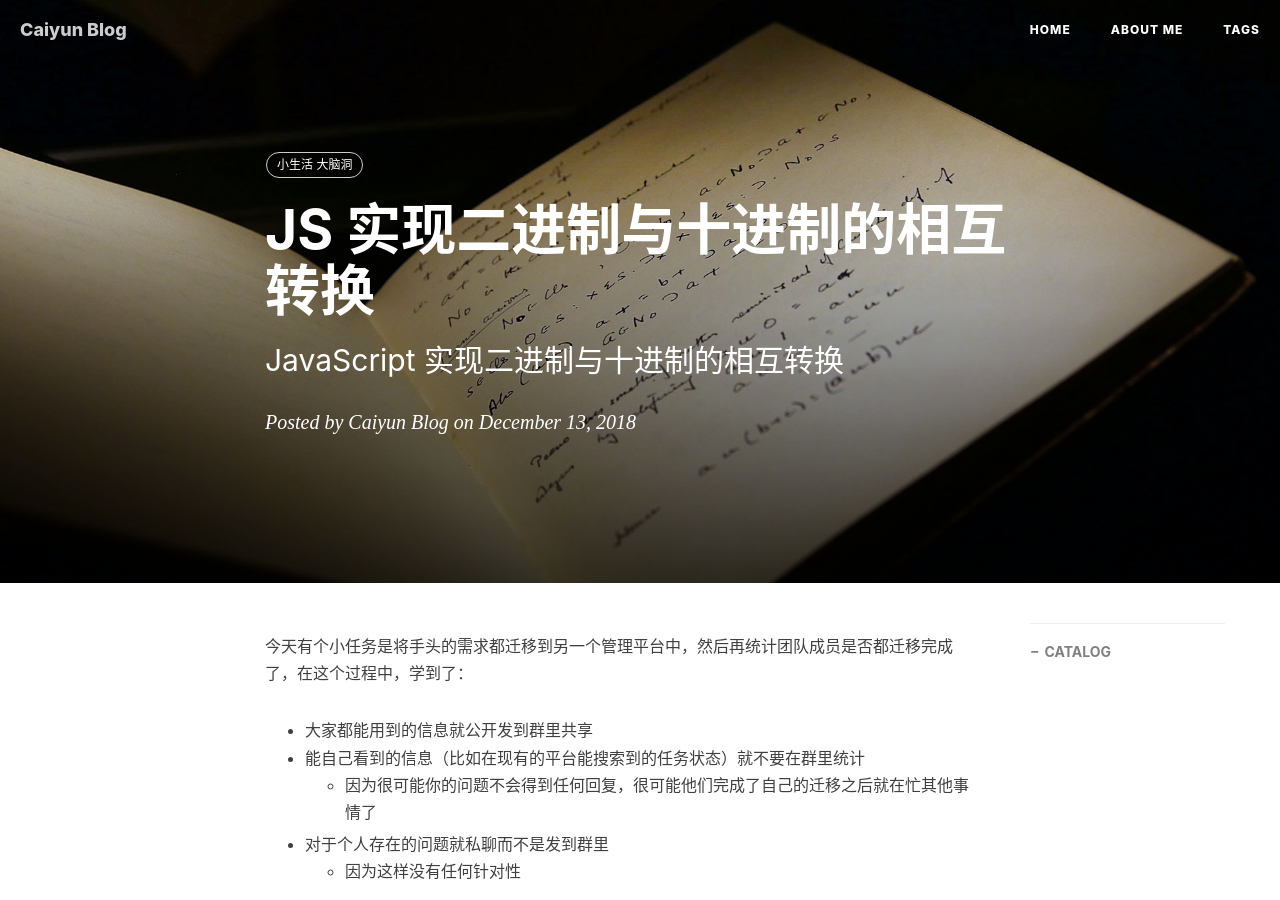
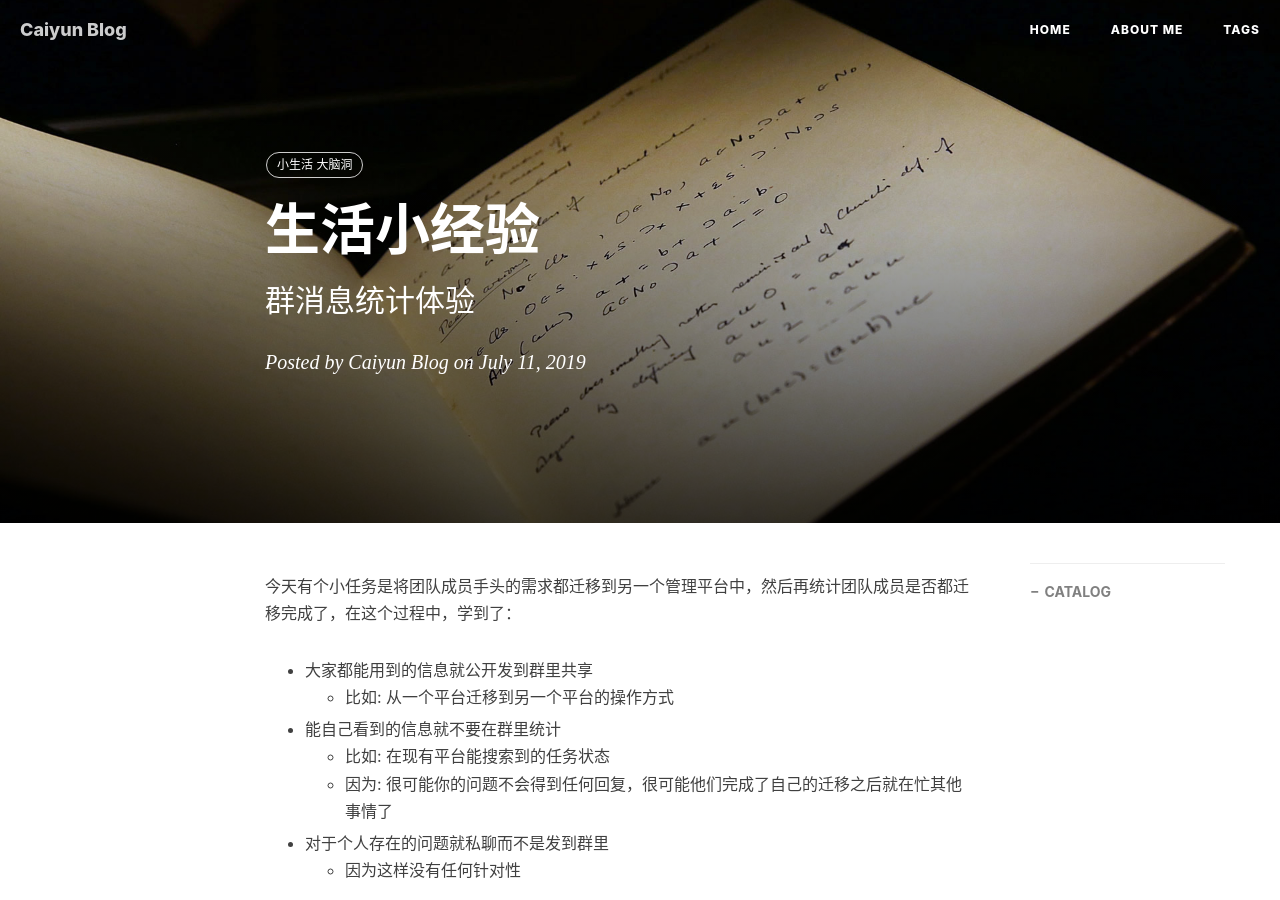
Before and after one commit to Agcaiyun/Agcaiyun.github.io, a Jekyll site: the page built from _posts/2019-07-11-lifeLessons.md, in a window 1280 px wide and 900 px high. Built offline with Jekyll 4.4.1, drawn with Linux system fonts in a browser that asks for light colours; nearby versions of some CDN libraries; comment, search, counter and statistics services are not loaded.

Commit message:
update 2019-07-22-lifeLesson.md

```diff
--- a/_posts/2019-07-11-lifeLessons.md
+++ b/_posts/2019-07-11-lifeLessons.md
@@ -1,8 +1,8 @@
 ---
 layout:           post
-title:            JS 实现二进制与十进制的相互转换
-subtitle:         JavaScript 实现二进制与十进制的相互转换
-date:             2018-12-13
+title:            生活小经验
+subtitle:         群消息统计体验
+date:             2019-07-11
 anthor:           caiyun
 header-img:       img/transform-img/transform-header.jpg
 catalog:          true
@@ -10,10 +10,12 @@ tags:
     - 小生活  大脑洞
 ---
 
-今天有个小任务是将手头的需求都迁移到另一个管理平台中，然后再统计团队成员是否都迁移完成了，在这个过程中，学到了：
+今天有个小任务是将团队成员手头的需求都迁移到另一个管理平台中，然后再统计团队成员是否都迁移完成了，在这个过程中，学到了：
 
 * 大家都能用到的信息就公开发到群里共享
-* 能自己看到的信息（比如在现有的平台能搜索到的任务状态）就不要在群里统计
-    * 因为很可能你的问题不会得到任何回复，很可能他们完成了自己的迁移之后就在忙其他事情了
+    * 比如: 从一个平台迁移到另一个平台的操作方式
+* 能自己看到的信息就不要在群里统计
+    * 比如: 在现有平台能搜索到的任务状态
+    * 因为: 很可能你的问题不会得到任何回复，很可能他们完成了自己的迁移之后就在忙其他事情了
 * 对于个人存在的问题就私聊而不是发到群里
     * 因为这样没有任何针对性
```
